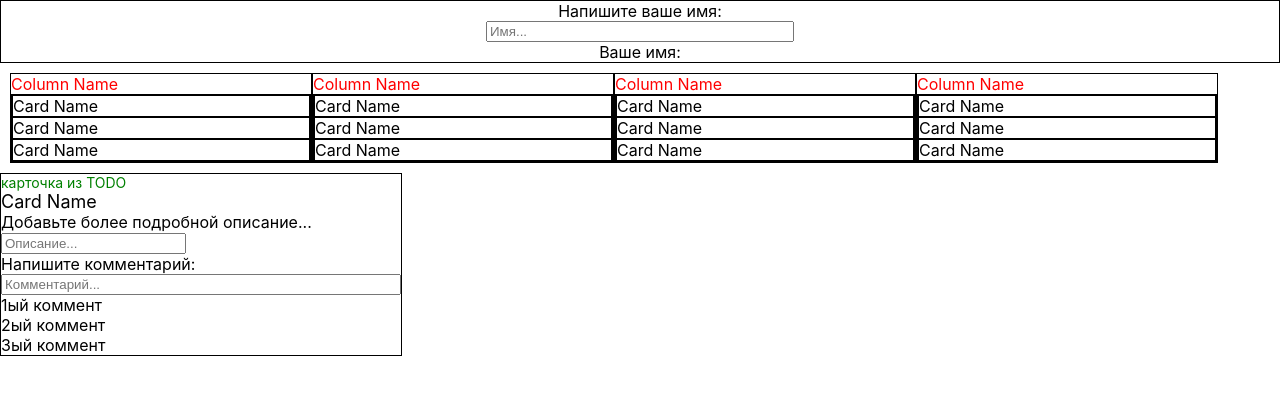
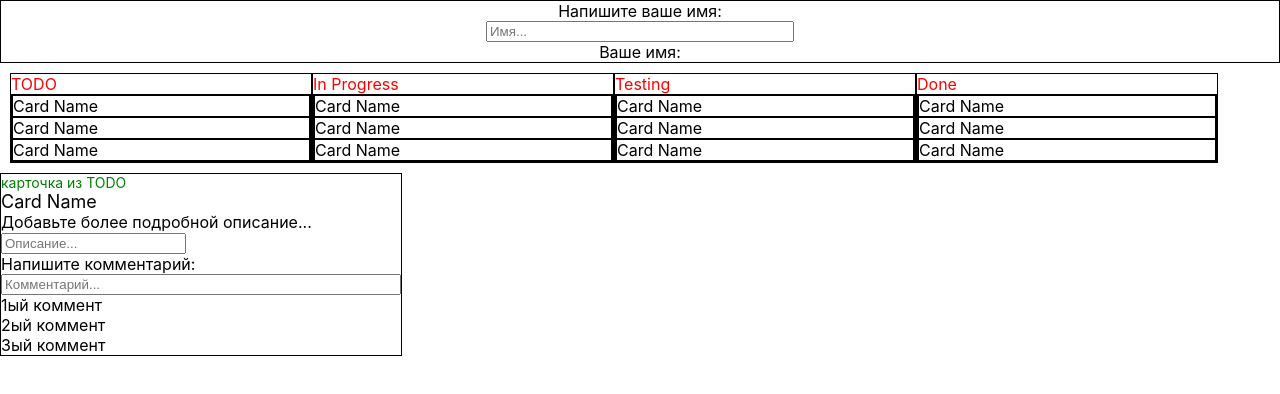
Before and after one commit to AndreySavchenkov/trello, a React (Create React App) app: page / in a window 1280 px wide. Shown: the top 394 px of the page. Built offline with nearby package versions, Linux system fonts and the light colour scheme.

Commit message:
feat: create data.ts

```diff
--- a/src/App.tsx
+++ b/src/App.tsx
@@ -1,8 +1,9 @@
-import React from 'react';
+import React, {useState} from 'react';
 import {Card} from "./components/card/Card";
 import {Column} from "./components/column/Column";
 import styled from "styled-components";
 import {Login} from "./components/login/Login";
+import {data} from "./state/data";
 
 const ColumnWrapper = styled.div`
       display: flex;
@@ -11,14 +12,19 @@ const ColumnWrapper = styled.div`
 
 function App() {
 
+    const[state, setState] = useState(data);
+
+    console.log(data);
+
     return (
         <>
             <Login/>
             <ColumnWrapper>
-                <Column/>
-                <Column/>
-                <Column/>
-                <Column/>
+                {state.columns.map(item => <Column key={item.id} name={item.title}/>)}
+                {/*<Column/>*/}
+                {/*<Column/>*/}
+                {/*<Column/>*/}
+                {/*<Column/>*/}
             </ColumnWrapper>
             <Card/>
         </>
--- a/src/components/column/Column.tsx
+++ b/src/components/column/Column.tsx
@@ -14,12 +14,15 @@ const ListCards = styled.div`
   flex-direction: column;
   border: 1px solid black;
 `
+type ColumnType = {
+    name: string;
+}
 
-export const Column = () => {
+export const Column = (props: ColumnType) => {
 
     return(
         <WrapperColumn>
-            <ColumnName>Column Name</ColumnName>
+            <ColumnName>{props.name}</ColumnName>
             <ListCards>
                 <NameCard/>
                 <NameCard/>
--- /dev/null
+++ b/src/state/data.ts
@@ -0,0 +1,58 @@
+export const data = {
+    name: 'Andrew',
+    columns: [
+        {
+            id: 1,
+            title: 'TODO',
+            cards: [{
+                id: 1,
+                title: 'read book',
+                description: 'I want to read this book',
+                comments: [
+                    {writer: 'Andrew', text: 'what is it?'},
+                    {writer: 'Ira', text: 'I don\'t know'}
+                ]
+            }]
+        },
+        {
+            id: 2,
+            title: 'In Progress',
+            cards: [{
+                id: 1,
+                title: 'read book',
+                description: 'I want to read this book',
+                comments: [
+                    {writer: 'Andrew', text: 'what is it?'},
+                    {writer: 'Ira', text: 'I don\'t know'}
+                ]
+            }]
+        },
+        {
+            id: 3,
+            title: 'Testing',
+            cards: [{
+                id: 1,
+                title: 'read book',
+                description: 'I want to read this book',
+                comments: [
+                    {writer: 'Andrew', text: 'what is it?'},
+                    {writer: 'Ira', text: 'I don\'t know'}
+                ]
+            }]
+        },
+        {
+            id: 4,
+            title: 'Done',
+            cards: [{
+                id: 1,
+                title: 'read book',
+                description: 'I want to read this book',
+                comments: [
+                    {writer: 'Andrew', text: 'what is it?'},
+                    {writer: 'Ira', text: 'I don\'t know'}
+                ]
+            }]
+        },
+
+    ]
+}
```
